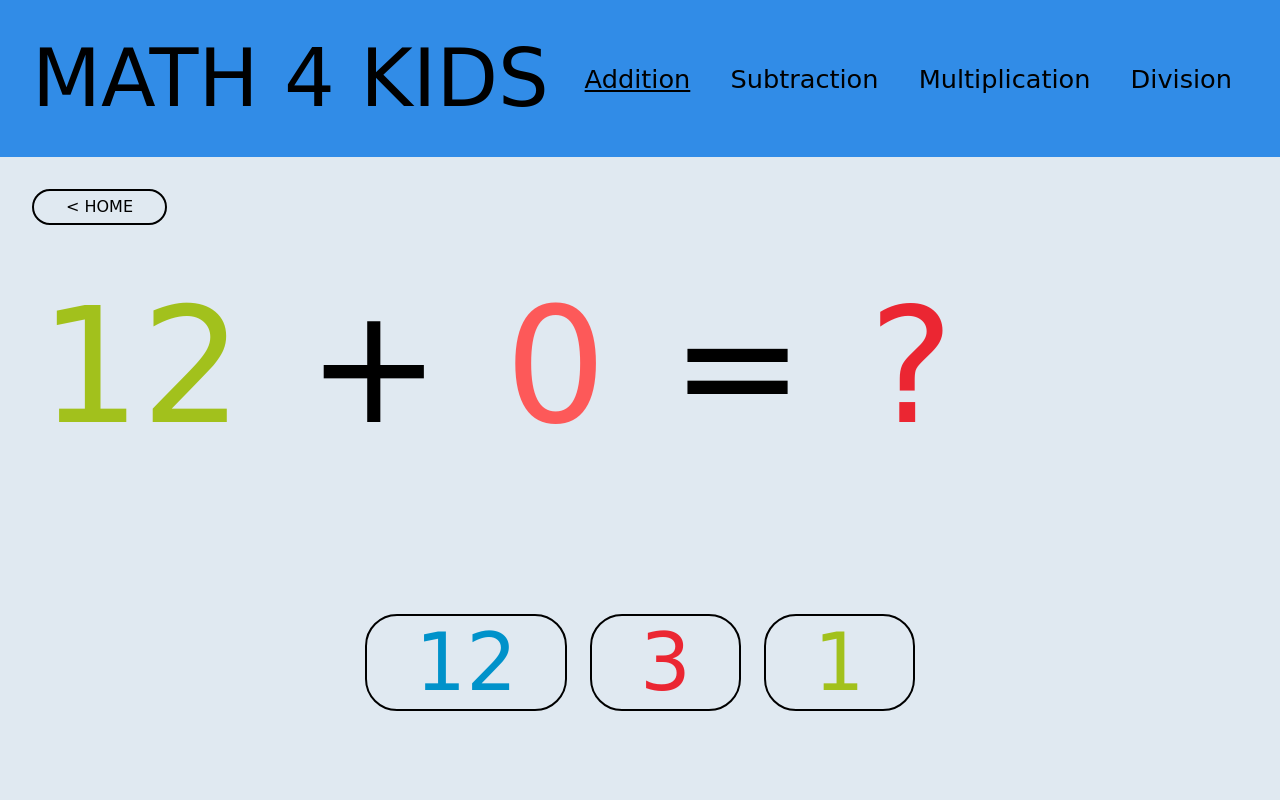
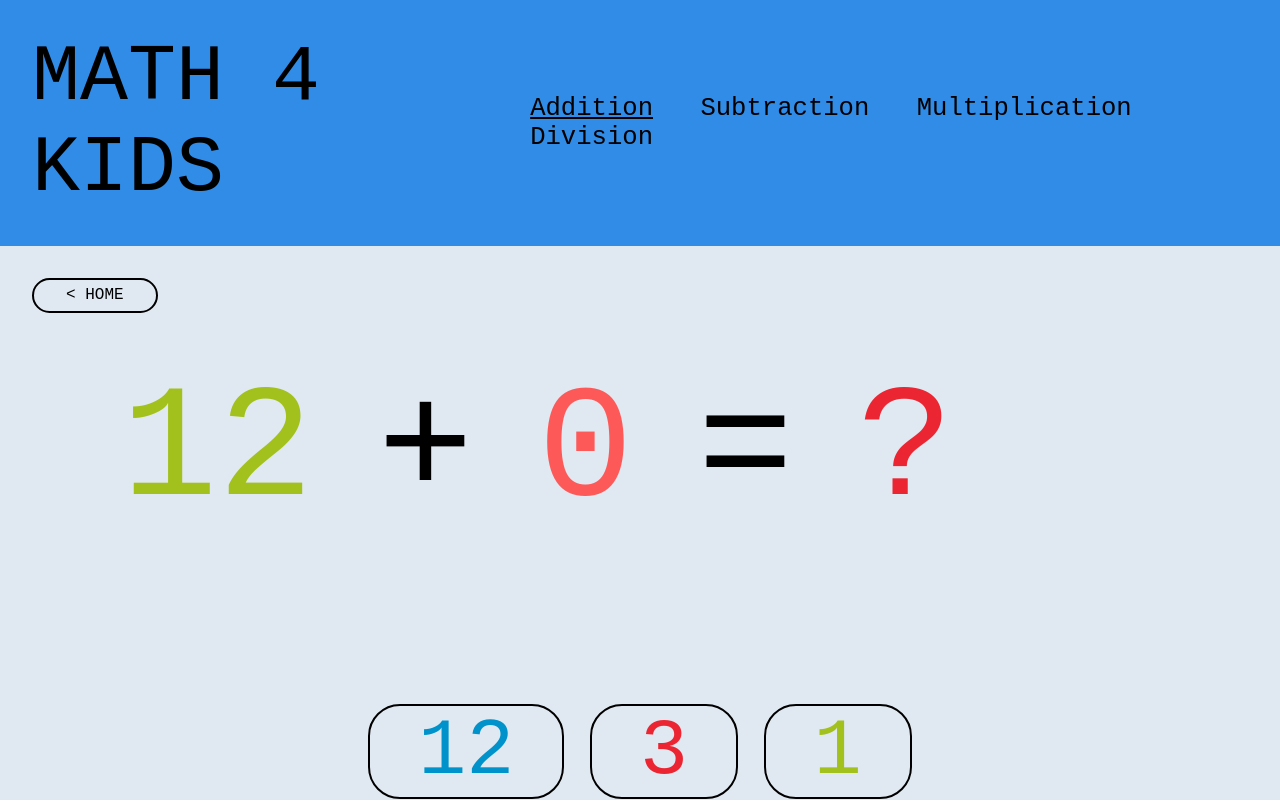
Before and after one commit to jimmythiz/kids-math-app, a plain HTML site: page index.html in a window 1280 px wide. Drawn offline with Linux system fonts and the light colour scheme.

Commit message:
Update styles.css
Changed font

```diff
--- a/assets/styles.css
+++ b/assets/styles.css
@@ -1,5 +1,5 @@
 *,::after,*::before{
-    font-family:  cursive;
+    font-family: 'Roboto Mono', monospace;
     margin: 0;
     padding: 0;
 }
```
